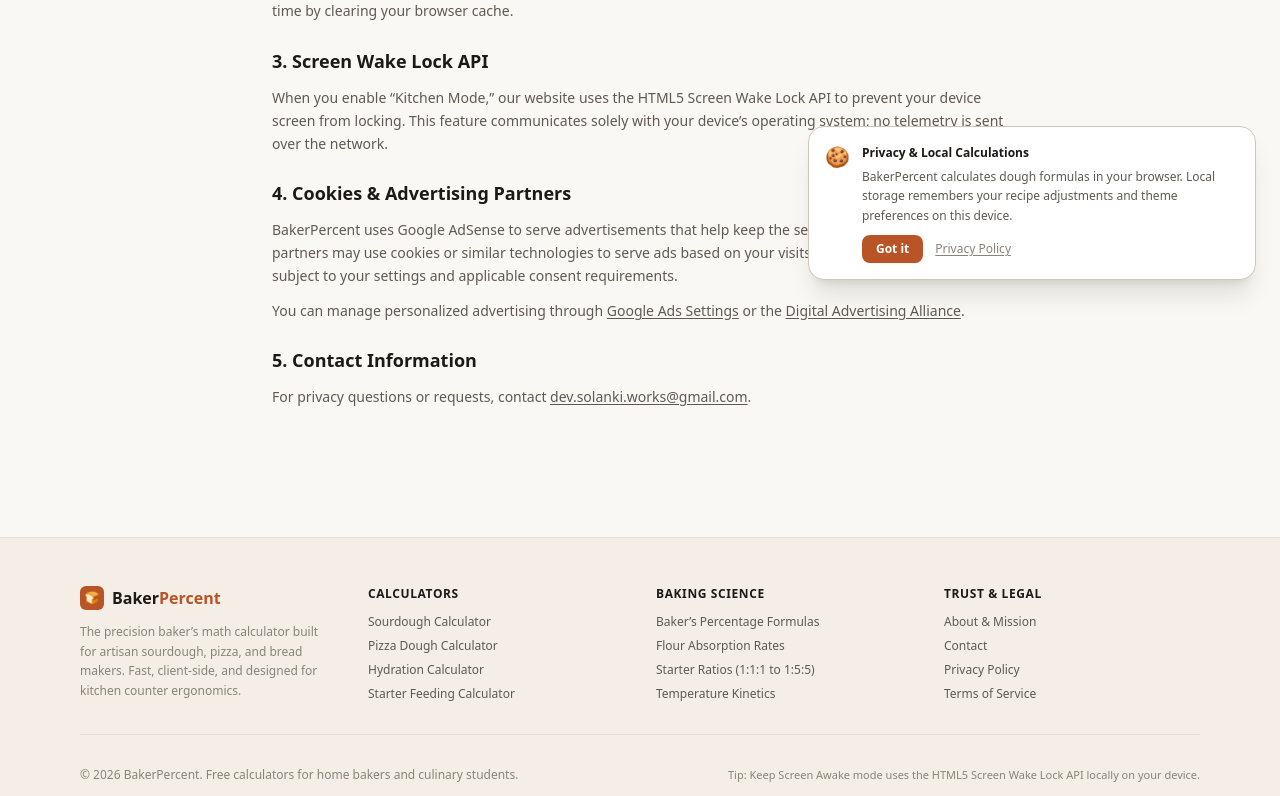
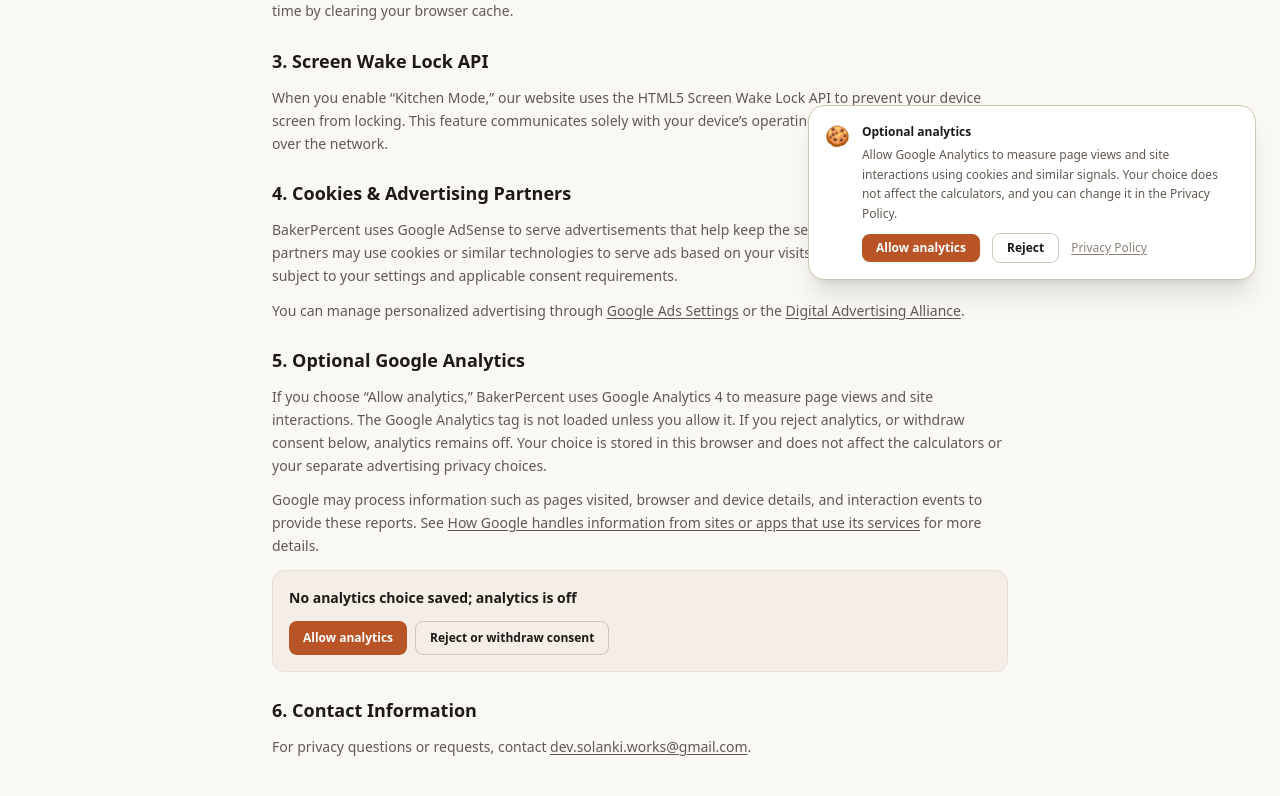
Before and after one commit to DevSolanki-works/bakerpercent, a Next.js app: page /privacy in a window 1280 px wide. Shown: the part 504-1300 px from the top of the page. Built offline with nearby package versions, Linux system fonts and the light colour scheme.

Commit message:
Add consent-gated Google Analytics

```diff
--- a/app/layout.tsx
+++ b/app/layout.tsx
@@ -3,6 +3,7 @@ import "./globals.css";
 import { Navbar } from "@/components/Navbar";
 import { Footer } from "@/components/Footer";
 import { CookieConsent } from "@/components/CookieConsent";
+import { GoogleAnalytics } from "@/components/GoogleAnalytics";
 
 export const metadata: Metadata = {
   metadataBase: new URL("https://bakerpercent.com"),
@@ -103,6 +104,7 @@ export default function RootLayout({
         <main className="flex-1">{children}</main>
         <Footer />
         <CookieConsent />
+        <GoogleAnalytics />
       </body>
     </html>
   );
--- a/app/privacy/page.tsx
+++ b/app/privacy/page.tsx
@@ -1,4 +1,5 @@
 import type { Metadata } from "next";
+import { AnalyticsConsentSettings } from "@/components/AnalyticsConsentSettings";
 
 export const metadata: Metadata = {
   title: "Privacy Policy",
@@ -46,7 +47,18 @@ export default function PrivacyPage() {
       </section>
 
       <section className="space-y-3">
-        <h2 className="text-lg font-bold text-foreground">5. Contact Information</h2>
+        <h2 className="text-lg font-bold text-foreground">5. Optional Google Analytics</h2>
+        <p>
+          If you choose “Allow analytics,” BakerPercent uses Google Analytics 4 to measure page views and site interactions. The Google Analytics tag is not loaded unless you allow it. If you reject analytics, or withdraw consent below, analytics remains off. Your choice is stored in this browser and does not affect the calculators or your separate advertising privacy choices.
+        </p>
+        <p>
+          Google may process information such as pages visited, browser and device details, and interaction events to provide these reports. See <a className="underline underline-offset-2" href="https://policies.google.com/privacy" target="_blank" rel="noreferrer">How Google handles information from sites or apps that use its services</a> for more details.
+        </p>
+        <AnalyticsConsentSettings />
+      </section>
+
+      <section className="space-y-3">
+        <h2 className="text-lg font-bold text-foreground">6. Contact Information</h2>
         <p>
           For privacy questions or requests, contact <a className="underline underline-offset-2" href="mailto:dev.solanki.works@gmail.com">dev.solanki.works@gmail.com</a>.
         </p>
--- /dev/null
+++ b/components/AnalyticsConsentSettings.tsx
@@ -0,0 +1,61 @@
+"use client";
+
+import { useEffect, useState } from "react";
+import {
+  ANALYTICS_CONSENT_EVENT,
+  ANALYTICS_CONSENT_KEY,
+  saveAnalyticsConsent,
+} from "@/components/CookieConsent";
+
+type Choice = "unknown" | "granted" | "denied";
+
+export function AnalyticsConsentSettings() {
+  const [choice, setChoice] = useState<Choice>("unknown");
+
+  useEffect(() => {
+    const syncChoice = () => {
+      try {
+        const stored = localStorage.getItem(ANALYTICS_CONSENT_KEY);
+        setChoice(stored === "granted" || stored === "denied" ? stored : "unknown");
+      } catch {
+        setChoice("unknown");
+      }
+    };
+    syncChoice();
+    window.addEventListener("storage", syncChoice);
+    window.addEventListener(ANALYTICS_CONSENT_EVENT, syncChoice);
+    return () => {
+      window.removeEventListener("storage", syncChoice);
+      window.removeEventListener(ANALYTICS_CONSENT_EVENT, syncChoice);
+    };
+  }, []);
+
+  const status =
+    choice === "granted"
+      ? "Analytics allowed"
+      : choice === "denied"
+        ? "Analytics rejected"
+        : "No analytics choice saved; analytics is off";
+
+  return (
+    <div className="rounded-xl border border-border-subtle bg-surface-subtle p-4 space-y-3">
+      <p className="font-semibold text-foreground" aria-live="polite">{status}</p>
+      <div className="flex flex-wrap gap-2">
+        <button
+          type="button"
+          onClick={() => saveAnalyticsConsent(true)}
+          className="px-3.5 py-2 rounded-lg bg-crust-primary text-white font-bold text-xs hover:bg-crust-hover transition-colors cursor-pointer"
+        >
+          Allow analytics
+        </button>
+        <button
+          type="button"
+          onClick={() => saveAnalyticsConsent(false)}
+          className="px-3.5 py-2 rounded-lg border border-border-strong text-foreground font-bold text-xs hover:bg-surface-subtle transition-colors cursor-pointer"
+        >
+          Reject or withdraw consent
+        </button>
+      </div>
+    </div>
+  );
+}
--- a/components/CookieConsent.tsx
+++ b/components/CookieConsent.tsx
@@ -1,68 +1,68 @@
 "use client";
 
-import { useState, useSyncExternalStore } from "react";
+import { useEffect, useState } from "react";
 import Link from "next/link";
 
-const CONSENT_KEY = "bakerpercent_consent_v1";
-const LEGACY_CONSENT_KEY = "doughratio_consent_v1";
+export const ANALYTICS_CONSENT_KEY = "bakerpercent_analytics_consent_v1";
+export const ANALYTICS_CONSENT_EVENT = "bakerpercent:analytics-consent-change";
 
-function subscribe(callback: () => void) {
-  if (typeof window === "undefined") return () => {};
-  window.addEventListener("storage", callback);
-  return () => window.removeEventListener("storage", callback);
+export function saveAnalyticsConsent(allowed: boolean) {
+  try {
+    localStorage.setItem(ANALYTICS_CONSENT_KEY, allowed ? "granted" : "denied");
+  } catch {
+    // Consent choices are kept locally; continue without analytics if storage is unavailable.
+  }
+  window.dispatchEvent(new Event(ANALYTICS_CONSENT_EVENT));
 }
 
-function getSnapshot(): boolean {
-  if (typeof window === "undefined") return false;
-  try {
-    const currentConsent = localStorage.getItem(CONSENT_KEY);
-    const legacyConsent = currentConsent === null ? localStorage.getItem(LEGACY_CONSENT_KEY) : null;
-    if (currentConsent === null && legacyConsent !== null) {
-      localStorage.setItem(CONSENT_KEY, legacyConsent);
-    }
-    return (currentConsent ?? legacyConsent) !== "accepted";
-  } catch {
-    return false;
-  }
-}
-
-function getServerSnapshot(): boolean {
-  return false;
-}
+type AnalyticsChoice = "unknown" | "granted" | "denied";
 
 export function CookieConsent() {
-  const needsConsent = useSyncExternalStore(subscribe, getSnapshot, getServerSnapshot);
-  const [dismissed, setDismissed] = useState(false);
+  const [choice, setChoice] = useState<AnalyticsChoice>("unknown");
 
-  const accept = () => {
-    try {
-      localStorage.setItem(CONSENT_KEY, "accepted");
-    } catch {
-      // Ignore localStorage error
-    }
-    setDismissed(true);
-  };
+  useEffect(() => {
+    const syncChoice = () => {
+      try {
+        const stored = localStorage.getItem(ANALYTICS_CONSENT_KEY);
+        setChoice(stored === "granted" || stored === "denied" ? stored : "unknown");
+      } catch {
+        setChoice("unknown");
+      }
+    };
+    syncChoice();
+    window.addEventListener("storage", syncChoice);
+    window.addEventListener(ANALYTICS_CONSENT_EVENT, syncChoice);
+    return () => {
+      window.removeEventListener("storage", syncChoice);
+      window.removeEventListener(ANALYTICS_CONSENT_EVENT, syncChoice);
+    };
+  }, []);
 
-  if (!needsConsent || dismissed) return null;
+  if (choice !== "unknown") return null;
 
   return (
     <div className="fixed bottom-4 left-4 right-4 sm:left-auto sm:right-6 sm:max-w-md z-50 p-4 rounded-2xl bg-surface border border-border-strong shadow-xl animate-in fade-in slide-in-from-bottom-4 duration-300">
       <div className="flex items-start gap-3">
         <span className="text-xl">🍪</span>
         <div className="text-xs text-foreground-muted leading-relaxed">
-          <p className="font-semibold text-foreground mb-1">
-            Privacy &amp; Local Calculations
-          </p>
+          <p className="font-semibold text-foreground mb-1">Optional analytics</p>
           <p>
-            BakerPercent calculates dough formulas in your browser. Local storage remembers your recipe adjustments and theme preferences on this device.
+            Allow Google Analytics to measure page views and site interactions using cookies and similar signals. Your choice does not affect the calculators, and you can change it in the Privacy Policy.
           </p>
           <div className="mt-2.5 flex items-center gap-3">
             <button
               type="button"
-              onClick={accept}
+              onClick={() => saveAnalyticsConsent(true)}
               className="px-3.5 py-1.5 rounded-lg bg-crust-primary text-white font-bold text-xs hover:bg-crust-hover transition-colors cursor-pointer shadow-xs"
             >
-              Got it
+              Allow analytics
+            </button>
+            <button
+              type="button"
+              onClick={() => saveAnalyticsConsent(false)}
+              className="px-3.5 py-1.5 rounded-lg border border-border-strong text-foreground font-bold text-xs hover:bg-surface-subtle transition-colors cursor-pointer"
+            >
+              Reject
             </button>
             <Link
               href="/privacy"
--- /dev/null
+++ b/components/GoogleAnalytics.tsx
@@ -0,0 +1,80 @@
+"use client";
+
+import { usePathname } from "next/navigation";
+import { useEffect, useRef, useState } from "react";
+import { ANALYTICS_CONSENT_EVENT, ANALYTICS_CONSENT_KEY } from "@/components/CookieConsent";
+
+const MEASUREMENT_ID = "G-1SDPSCLJZV";
+type Consent = "unknown" | "granted" | "denied";
+
+type GoogleWindow = Window & {
+  dataLayer?: unknown[][];
+  gtag?: (...args: unknown[]) => void;
+  [key: string]: unknown;
+};
+
+export function GoogleAnalytics() {
+  const pathname = usePathname();
+  const [consent, setConsent] = useState<Consent>("unknown");
+  const initialized = useRef(false);
+  const lastPagePath = useRef<string | null>(null);
+
+  useEffect(() => {
+    const syncConsent = () => {
+      try {
+        const stored = localStorage.getItem(ANALYTICS_CONSENT_KEY);
+        setConsent(stored === "granted" || stored === "denied" ? stored : "unknown");
+      } catch {
+        setConsent("unknown");
+      }
+    };
+    syncConsent();
+    window.addEventListener("storage", syncConsent);
+    window.addEventListener(ANALYTICS_CONSENT_EVENT, syncConsent);
+    return () => {
+      window.removeEventListener("storage", syncConsent);
+      window.removeEventListener(ANALYTICS_CONSENT_EVENT, syncConsent);
+    };
+  }, []);
+
+  useEffect(() => {
+    const googleWindow = window as unknown as GoogleWindow;
+    const disableKey = `ga-disable-${MEASUREMENT_ID}`;
+
+    if (consent !== "granted") {
+      googleWindow[disableKey] = true;
+      if (googleWindow.gtag) {
+        googleWindow.gtag("consent", "update", { analytics_storage: "denied" });
+      }
+      lastPagePath.current = null;
+      return;
+    }
+
+    googleWindow[disableKey] = false;
+    if (!googleWindow.gtag) {
+      googleWindow.dataLayer = googleWindow.dataLayer || [];
+      googleWindow.gtag = (...args: unknown[]) => googleWindow.dataLayer?.push(args);
+      const script = document.createElement("script");
+      script.async = true;
+      script.src = `https://www.googletagmanager.com/gtag/js?id=${MEASUREMENT_ID}`;
+      document.head.appendChild(script);
+    }
+
+    if (!initialized.current) {
+      googleWindow.gtag("js", new Date());
+      googleWindow.gtag("config", MEASUREMENT_ID, { send_page_view: false });
+      initialized.current = true;
+    }
+    googleWindow.gtag("consent", "update", { analytics_storage: "granted" });
+
+    if (lastPagePath.current !== pathname) {
+      googleWindow.gtag("event", "page_view", {
+        page_path: pathname,
+        page_location: `${window.location.origin}${pathname}`,
+      });
+      lastPagePath.current = pathname;
+    }
+  }, [consent, pathname]);
+
+  return null;
+}
```
